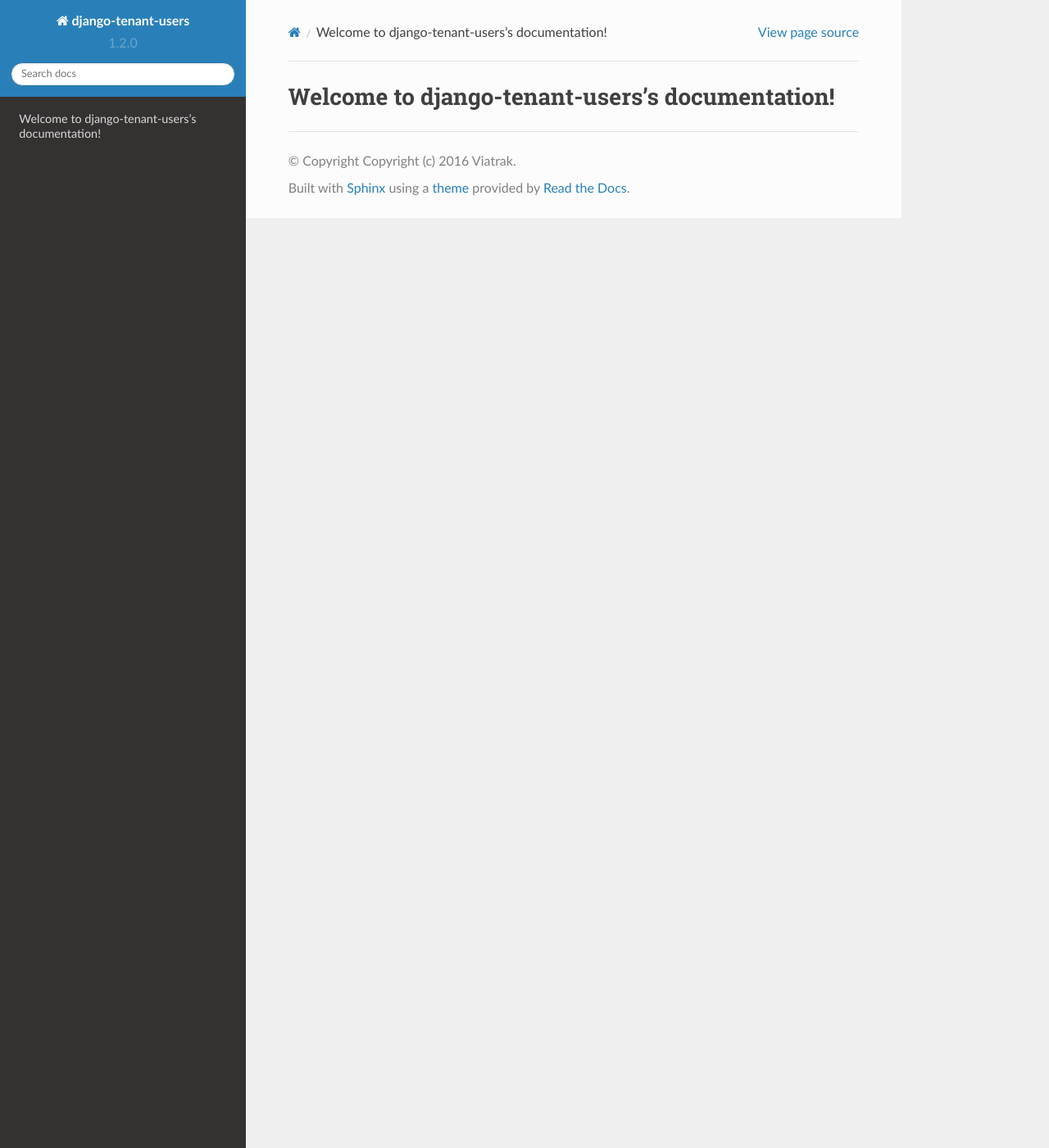
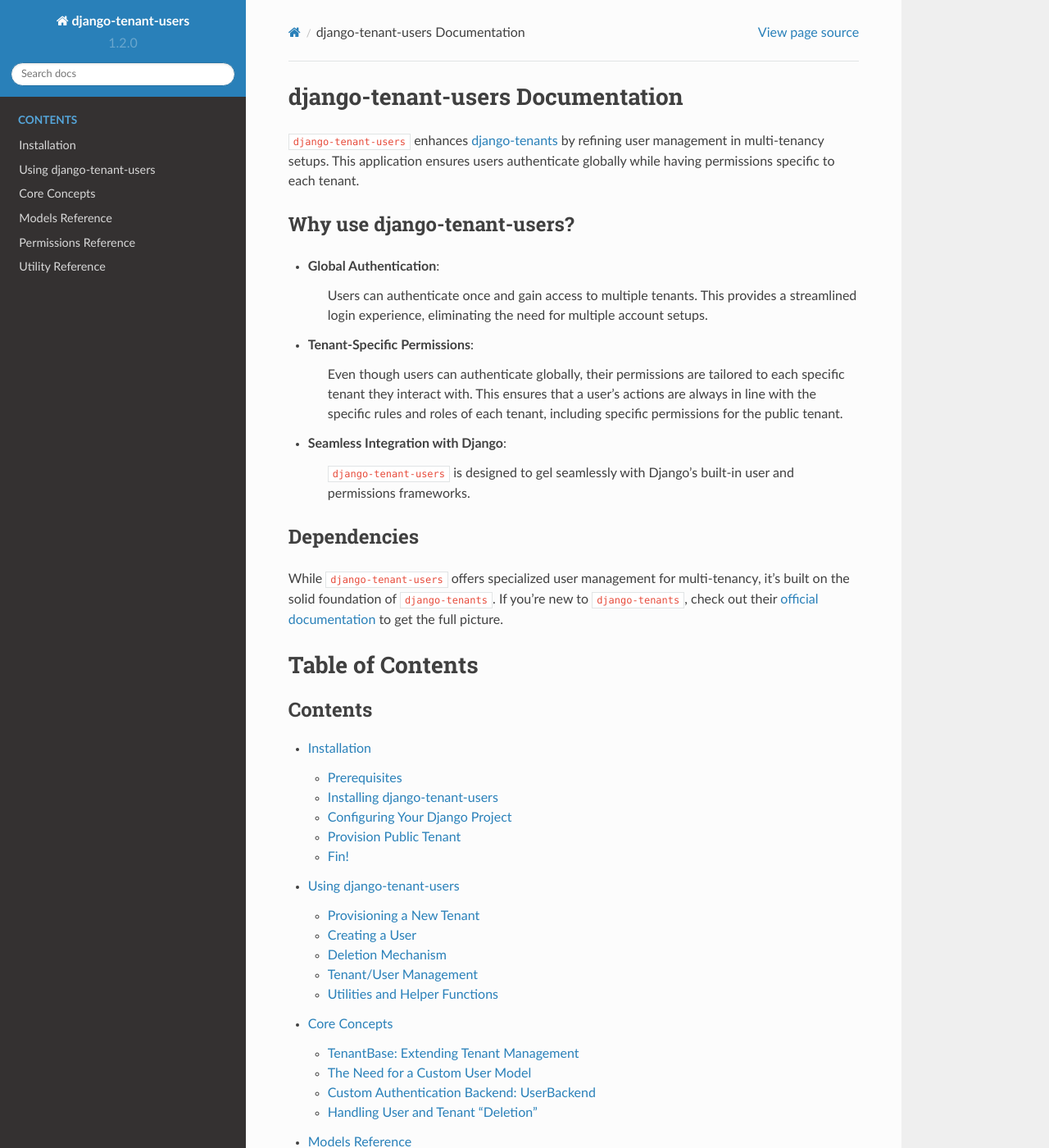
Before and after one commit to Corvia/django-tenant-users, a Sphinx documentation site: the page built from docs/index.rst, in a window 1280 px wide and 1400 px high. Shown: the whole window at 82% size. Built offline with Sphinx 7.4.7 and the Read the Docs theme 2.0.0, drawn with Linux system fonts in a browser that asks for light colours; some of the changed text lies outside the part shown.

Commit message:
refactor(docs): restructure original README into individual pages

```diff
--- a/docs/index.rst
+++ b/docs/index.rst
@@ -1,2 +1,50 @@
-Welcome to django-tenant-users's documentation!
-===============================================
+django-tenant-users Documentation
+=================================
+
+``django-tenant-users`` enhances `django-tenants <https://django-tenants.readthedocs.io/>`_ by refining user management in
+multi-tenancy setups. This application ensures users authenticate globally while having
+permissions specific to each tenant.
+
+
+Why use django-tenant-users?
+----------------------------
+
+- **Global Authentication**:
+
+    Users can authenticate once and gain access to multiple tenants. This provides a
+    streamlined login experience, eliminating the need for multiple account setups.
+
+- **Tenant-Specific Permissions**:
+
+    Even though users can authenticate globally, their permissions are tailored to each
+    specific tenant they interact with. This ensures that a user's actions are always
+    in line with the specific rules and roles of each tenant, including specific
+    permissions for the public tenant.
+
+- **Seamless Integration with Django**:
+
+    ``django-tenant-users`` is designed to gel seamlessly with Django's built-in user
+    and permissions frameworks.
+
+
+Dependencies
+------------
+
+While ``django-tenant-users`` offers specialized user management for multi-tenancy,
+it's built on the solid foundation of ``django-tenants``. If you're new to
+``django-tenants``, check out their `official documentation <https://django-tenants.readthedocs.io/>`_ to get the full picture.
+
+
+Table of Contents
+=================
+
+.. toctree::
+    :caption: Contents
+    :maxdepth: 2
+
+    pages/installation
+    pages/using
+    pages/concepts
+    pages/models
+    pages/permissions
+    pages/utilities
--- /dev/null
+++ b/docs/pages/concepts.rst
@@ -0,0 +1,80 @@
+Core Concepts
+=============
+
+Understanding the foundational concepts behind ``django-tenant-users`` can help you make
+the most of its features and contribute more effectively to its development.
+
+
+TenantBase: Extending Tenant Management
+---------------------------------------
+
+``TenantBase`` builds upon the ``TenantMixin`` from ``django-tenants`` by adding
+additional features to enhance tenant management of user permissions.
+
+Key Additions in ``TenantBase``:
+
+- **Tenant Ownership**:
+    Each tenant has an associated owner.
+
+- **User Management Methods**:
+    Functions to add or remove users from a tenant.
+
+- **Ownership Transfer**:
+    Utilities to change the owner of a tenant.
+
+- **Deletion Mechanism**:
+    Instead of outright deletion, tenants are handled to maintain data integrity.
+    Refer to the deletion section for more details.
+
+
+The Need for a Custom User Model
+--------------------------------
+
+In multi-tenancy applications, a single user might need to interact with multiple
+tenants. To facilitate this, ``django-tenant-users`` requires a custom user model that
+can associate users with specific tenants while maintaining a global authentication
+mechanism. This design ensures data isolation at the tenant level while providing a
+seamless authentication experience.
+
+
+Custom Authentication Backend: UserBackend
+------------------------------------------
+
+The ``UserBackend`` class in ``django-tenant-users`` is designed to handle user
+authentication across multiple tenants. While it ensures global-level authentication,
+it also maintains tenant-specific data for each user. This backend leverages
+``UserProfile`` for authentication and ``UserTenantPermissions`` for authorization.
+The magic behind this functionality lies in the facade classes, which direct requests to
+the appropriate locations.
+
+
+Handling User and Tenant "Deletion"
+-----------------------------------
+
+In ``django-tenant-users``, we've adopted a strategy to preserve data integrity
+while still giving the appearance of deletion to end-users. Here's how we manage
+the "deletion" of users and tenants:
+
+- **User "Deletion"**:
+    - Instead of permanently removing a user, we set their ``is_active``,
+      ``is_staff``, and ``is_superuser`` attributes to ``False``.
+    - We disassociate the user from any tenants they own and remove all their
+      permissions across all associated tenants.
+
+- **Tenant "Deletion"**:
+    - A tenant can be "deleted" either manually by a user or automatically if
+      a "deleted" user owns it.
+    - During "deletion", we disassociate all users from the tenant and transfer
+      the ownership of the tenant's schema to the public schema's owner.
+    - The tenant's URL is renamed to a format like ``ownerid-timestamp-originalurl``.
+      This retains some history of the tenant's ownership and also frees up the
+      URL for future use.
+
+- **Unique Schema Naming**:
+    - To avoid conflicts at the database schema level, every tenant's schema name
+      is appended with a timestamp (seconds since the epoch). This ensures each
+      schema is unique.
+
+This approach ensures that while users and tenants might seem "deleted" from an
+operational perspective, the underlying data remains intact, allowing for potential
+recovery or analysis in the future.
--- /dev/null
+++ b/docs/pages/installation.rst
@@ -0,0 +1,178 @@
+Installation
+============
+
+
+Prerequisites
+-------------
+
+- A Django project set up and running.
+- ``django-tenants`` installed and configured. If you haven't done this yet, refer
+  to the `django-tenants documentation <https://django-tenants.readthedocs.io>`_ for guidance.
+
+
+Installing django-tenant-users
+------------------------------
+
+To install ``django-tenant-users``, use your favorite package manager:
+
+.. code-block:: bash
+
+    pip install django-tenant-users
+
+
+Configuring Your Django Project
+-------------------------------
+
+
+Modifying the Tenant Model
+~~~~~~~~~~~~~~~~~~~~~~~~~~
+
+Your existing ``TenantModel``, which should be configured in ``settings.py``, needs to
+be updated to inherit from our ``TenantBase`` instead of ``TenantMixin``.
+
+Here's an example of how to modify your existing TenantModel:
+
+.. code-block:: python
+
+    from tenant_users.tenants.models import TenantBase
+
+    class Company(TenantBase):
+        name = models.CharField(max_length=100)
+        description = models.TextField(max_length=200)
+
+
+Creating the User Model
+~~~~~~~~~~~~~~~~~~~~~~~
+
+If you haven't already defined a custom user model in your project, you'll need to
+create one and have it inherit from ``UserProfile``. See the
+`Django User Model documentation <https://docs.djangoproject.com/en/4.2/topics/auth/customizing/#extending-the-existing-user-model>`_ for more information.
+
+In the example below, we define a ``TenantUser`` model within the ``users`` application:
+
+.. code-block:: python
+
+    from tenant_users.tenants.models import UserProfile
+
+    class TenantUser(UserProfile):
+        name = models.CharField(max_length=100)
+
+
+Updating Settings
+~~~~~~~~~~~~~~~~~
+
+Add the ``tenant_users`` apps to ``SHARED_APPS`` and ``TENANT_APPS``.
+
+.. code-block:: python
+
+    SHARED_APPS = [
+        ...
+        "django.contrib.auth",
+        "django.contrib.contenttypes",
+        "tenant_users.permissions",
+        "tenant_users.tenants",
+        "companies",
+        "users",
+        ...
+    ]
+
+    TENANT_APPS = [
+        ...
+        "django.contrib.auth",
+        "django.contrib.contenttypes",
+        "tenant_users.permissions",
+        ...
+    ]
+
+.. important::
+    Ensure the app containing your ``TenantBase`` (``companies``) and ``TenantUser``
+    (``users``), are **only** in the ``SHARED_APPS`` list.
+
+User Authentication
+"""""""""""""""""""
+
+Switch to the custom authentication backend:
+
+.. code-block:: python
+
+    AUTHENTICATION_BACKENDS = (
+        "tenant_users.permissions.backend.UserBackend",
+    )
+
+
+Tenant Domain
+"""""""""""""
+
+When provisioning new tenants, we need to know what domain to when provisioning new
+tenants.
+
+.. code-block:: python
+
+    TENANT_USERS_DOMAIN = "domain.com"
+
+
+Custom Auth User Model
+""""""""""""""""""""""
+
+Finally, ensure that you define or update the ``AUTH_USER_MODEL`` to point to the model
+inherting ``TenantUser``.
+
+.. code-block:: python
+
+    AUTH_USER_MODEL = "users.TenantUser"
+
+.. note::
+
+    Ensure that ``settings.TENANT_MODEL`` is set correctly from your ``django-tenant`` installation.
+
+Optional Settings
+~~~~~~~~~~~~~~~~~
+
+**Setting up Cross Domain Cookies**:
+
+To allow single sign-on across tenants:
+
+.. code-block:: python
+
+    SESSION_COOKIE_DOMAIN = ".domain.com"
+
+.. warning::
+    Ensure you understand the implications of using ``SESSION_COOKIE_DOMAIN``.
+
+.. note::
+    If using Django admin, consider ``admin multisite``. You should ensure the
+    configuration is correct to avoid unauthorized model access.
+
+
+Provision Public Tenant
+-----------------------
+
+When working with django-tenants, it's essential to have a public tenant created using
+``migrate_schemas``. If you haven't set up the public tenant during the django-tenants
+installation, no problem. ``django-tenant-users`` provides a
+:func:`utils.create_public_tenant() <tenant_users.tenants.utils.create_public_tenant>`,
+which takes care of this for you.
+
+.. code-block:: python
+
+    from tenant_users.tenants.utils import create_public_tenant
+
+    create_public_tenant(domain_url="public.domain.com", owner_email="admin@domain.com")
+
+
+Fin!
+----
+
+Congratulations on successfully setting up ``django-tenant-users``! With the
+installation complete, you're now equipped to harness the power of global
+authentication and authorization for your multi-tenancy Django projects.
+
+As you move forward, we recommend diving into the following sections to gain a deeper
+understanding and make the most of ``django-tenant-users``:
+
+- :doc:`using`: Explore how get started with the core functionalities.
+
+- :doc:`concepts`: Enhance your understanding of the foundational principles
+  behind ``django-tenant-users``.
+
+Happy coding!
--- /dev/null
+++ b/docs/pages/models.rst
@@ -0,0 +1,48 @@
+Models Reference
+================
+
+The ``django-tenant-users`` extension introduces specialized models to handle
+multi-tenancy in Django applications. This page delves into the intricacies
+of these models, providing insights and examples to help developers integrate
+and customize them effectively.
+
+
+TenantBase Model
+----------------
+
+The ``TenantBase`` model is central to the multi-tenancy architecture. It represents
+each individual tenant or client within your application.
+
+.. autoclass:: tenant_users.tenants.models.TenantBase
+   :members:
+   :undoc-members:
+   :show-inheritance:
+   :noindex:
+
+
+User Model
+----------
+
+The ``User`` model in ``django-tenant-users`` is tailored to support multi-tenancy.
+While each user is primarily associated with a specific tenant, ensuring data
+isolation, the architecture also supports global users that can span multiple
+tenants.
+
+.. autoclass:: tenant_users.tenants.models.UserProfile
+   :members:
+   :undoc-members:
+   :show-inheritance:
+   :noindex:
+
+
+UserProfile Manager
+-------------------
+
+The ``UserProfileManager`` is a custom manager for the ``UserProfile`` model. This
+provides additional methods and utilities for user-related operations.
+
+.. autoclass:: tenant_users.tenants.models.UserProfileManager
+   :members:
+   :undoc-members:
+   :show-inheritance:
+   :noindex:
--- /dev/null
+++ b/docs/pages/permissions.rst
@@ -0,0 +1,28 @@
+Permissions Reference
+=====================
+
+
+Permission Utilities
+--------------------
+
+``django-tenant-users`` offers utility functions to manage permissions across tenants.
+These functions provide fine-grained control over user roles and access within each
+tenant.
+
+.. autoclass:: tenant_users.permissions.models.PermissionsMixinFacade
+   :members:
+   :undoc-members:
+   :show-inheritance:
+
+
+Permission Models
+-----------------
+
+The permission models in ``django-tenant-users`` extend Django's built-in permissions
+framework. This extension allows for the definition of tenant-specific roles and
+permissions, ensuring that each tenant has its own set of access controls.
+
+.. autoclass:: tenant_users.permissions.models.UserTenantPermissions
+   :members:
+   :undoc-members:
+   :show-inheritance:
--- /dev/null
+++ b/docs/pages/using.rst
@@ -0,0 +1,107 @@
+Using django-tenant-users
+=========================
+
+After installing and configuring ``django-tenant-users``, here's what you need to know
+to get started.
+
+
+Provisioning a New Tenant
+-------------------------
+
+To set up a new tenant in your application, utilize the
+:func:`utils.create_public_tenant() <tenant_users.tenants.tasks.provision_tenant>`
+function:
+
+.. code-block:: python
+
+   from tenant_users.tenants.tasks import provision_tenant
+
+   fqdn = provision_tenant("EvilCorp", "evilcorp", "admin@evilcorp.com")
+
+
+Using Multi-Type Tenants
+~~~~~~~~~~~~~~~~~~~~~~~~
+
+If you're leveraging the `Multi-type Tenants feature <https://django-tenants.readthedocs.io/en/latest/use.html#multi-types-tenants>`_
+from ``django-tenants``, use the ``tenant_type`` keyword when calling the
+:func:`utils.create_public_tenant() <tenant_users.tenants.tasks.provision_tenant>`
+function:
+
+.. code-block:: python
+
+   from tenant_users.tenants.tasks import provision_tenant
+
+   fqdn = provision_tenant("EvilCorp", "evilcorp", "admin@evilcorp.com", tenant_type="tenant_type")
+
+.. note::
+   Provisioning creates a new schema. Handle this asynchronously, e.g., with Celery.
+
+
+Creating a User
+---------------
+Create users through the object manager:
+
+.. code-block:: python
+
+   from users.models import TenantUser
+
+   user = TenantUser.objects.create_user("user@evilcorp.com", "password", True)
+
+.. note::
+   In django-tenant-users, emails are usernames.
+
+
+Deletion Mechanism
+------------------
+Instead of permanently deleting users and tenants, ``django-tenant-users`` opts for
+marking them as inactive. This approach ensures data integrity and allows for potential
+reactivation in the future.
+
+
+Delete Tenants
+~~~~~~~~~~~~~~
+
+The proper way to delete a user in ``django-tenant-users`` is to use the manager method:
+
+.. code-block:: python
+
+   from companies.models import Company
+
+   evil = Company.objects.get(slug='evil')
+   evil.delete_tenant()
+
+
+Delete Users
+~~~~~~~~~~~~
+
+The proper way to delete a user in ``django-tenant-users`` is to use the manager method:
+
+.. code-block:: python
+
+   from users.models import TenantUser
+
+   user = TenantUser.objects.get(email='user@domain.com')
+   TenantUser.objects.delete_user(user)
+
+
+Tenant/User Management
+----------------------
+
+To give a user access to a tenant, simply use the
+:func:`TenantBase.add_user() <tenant_users.tenants.models.TenantBase.add_user>`
+function.
+
+.. code-block:: python
+
+   from companies.models import Company
+   from users.models import TenantUser
+
+   user = TenantUser.objects.get(email='user@domain.com')
+   evil = Company.objects.get(slug='evil')
+   evil.add_user(user)
+
+
+Utilities and Helper Functions
+------------------------------
+``django-tenant-users`` offers a variety of utilities and helpers for helping manage
+your users and tenant permissions. See the :doc:`utilities` page for more information.
--- /dev/null
+++ b/docs/pages/utilities.rst
@@ -0,0 +1,28 @@
+Utility Reference
+=================
+
+This section provides an overview of the tasks, utilities, model functions, and object
+managers available in django-tenant-users. Use them to enhance and streamline your
+project.
+
+
+Tasks
+-----
+
+``tenant_users.tenants.tasks``
+
+.. automodule:: tenant_users.tenants.tasks
+   :members:
+   :undoc-members:
+   :show-inheritance:
+
+
+Utilities
+---------
+
+``tenant_users.tenants.utils``
+
+.. automodule:: tenant_users.tenants.utils
+   :members:
+   :undoc-members:
+   :show-inheritance:
```
